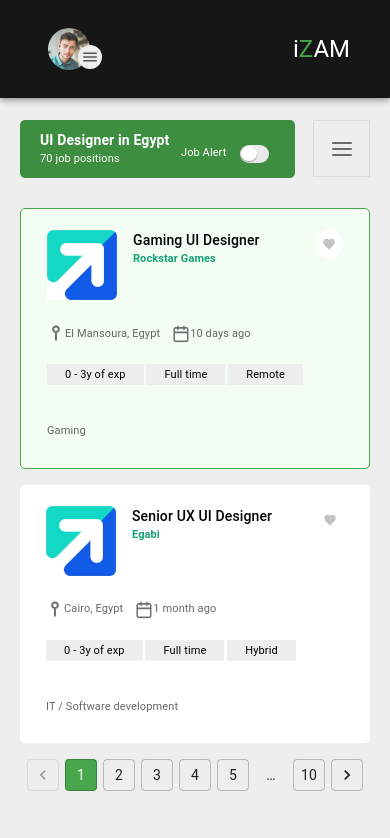
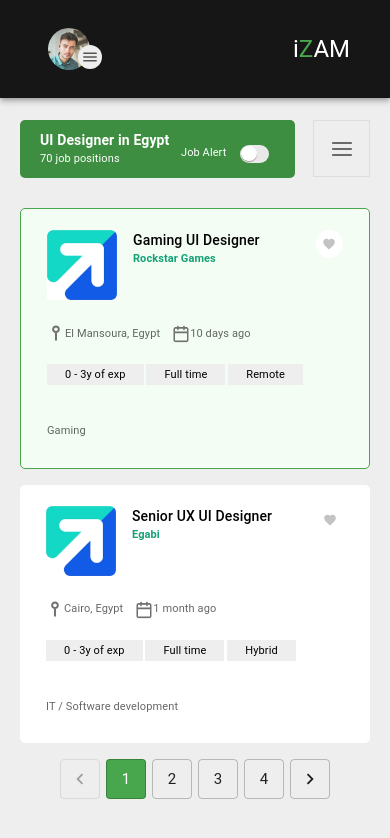
Before and after one commit to AhmedHassanSWE/izam-task, a Next.js app: page / in a window 390 px wide. Shown: the top 838 px of the page. Built offline with nearby package versions, Linux system fonts and the light colour scheme; no server answers.

Commit message:
Fix drag&drop on phone

```diff
--- a/package.json
+++ b/package.json
@@ -22,6 +22,7 @@
     "react": "19.0.0-rc-66855b96-20241106",
     "react-dnd": "^16.0.1",
     "react-dnd-html5-backend": "^16.0.1",
+    "react-dnd-touch-backend": "^16.0.1",
     "react-dom": "19.0.0-rc-66855b96-20241106"
   },
   "devDependencies": {
--- a/src/components/Dashboard/Pagination.tsx
+++ b/src/components/Dashboard/Pagination.tsx
@@ -16,7 +16,7 @@
 export default function PaginationRounded() {
   return (
     <Stack spacing={2}>
-      <CustomPagination count={10} variant="outlined" shape="rounded" />
+      <CustomPagination size="large" count={4} variant="outlined" shape="rounded" />
     </Stack>
   );
 }
```
Also changed, not shown: src/components/Layout/MenuItem.tsx (+5 -2 lines), 1 other file (tests, documents, lock files or other folders).
